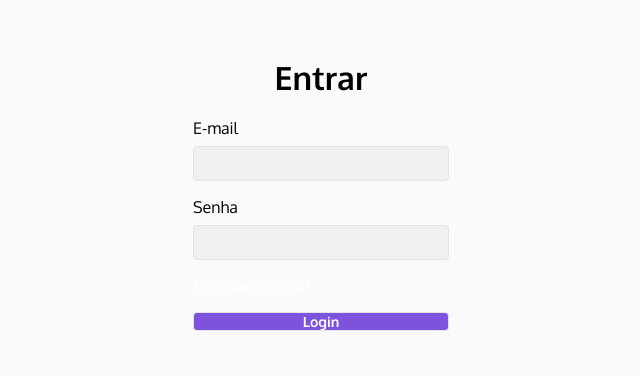
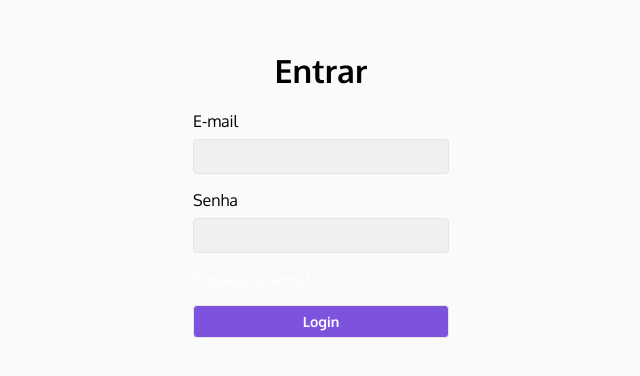
Before and after one commit to JV-projects/BookSystem, a React (Vite) app in the folder BookSystemFront/: page / in a window 1280 px wide. Shown: the part 206-582 px from the top of the page, without its empty margins (319-959 px from the left). Built offline with nearby package versions, Linux system fonts and the light colour scheme.

Commit message:
Button.css | Alterações no estilo

```diff
--- a/BookSystemFront/src/components/global/Button/styles.module.css
+++ b/BookSystemFront/src/components/global/Button/styles.module.css
@@ -33,13 +33,15 @@
     transition: 0.2s;
 }
 
-.primario, .secundario, .terciarioConfirma, .terciarioCancela {
+.primario, .secundario, .terciarioConfirma, .terciarioCancela, .botaoVoltar {
     border-radius: 0.25rem;
     cursor: pointer;
     display: flex;
     font-size: 0.875rem;
     font-weight: 600;
     justify-content: center;
+    padding: 0.45rem 0.75rem 0.45rem 0.75rem;
+    align-items: center;
 }
 
 .primario:disabled, .secundario:disabled {
@@ -72,3 +74,21 @@
 .terciarioCancela a {
     color: var(--red-text-color);
 }
+
+.botaoVoltar {
+    background-color: transparent;
+    border: transparent;
+    border-radius: 50%;
+    width: 2.5rem;
+    height: 2.5rem;
+}
+
+.botaoVoltar:hover {
+    color: var(--primary-highlight-color);
+    background-color: var(--secondary-background-hover);
+    transition: .2s;
+}
+
+.botaoVoltar > span{
+    font-size: 1.8rem;
+}
```
